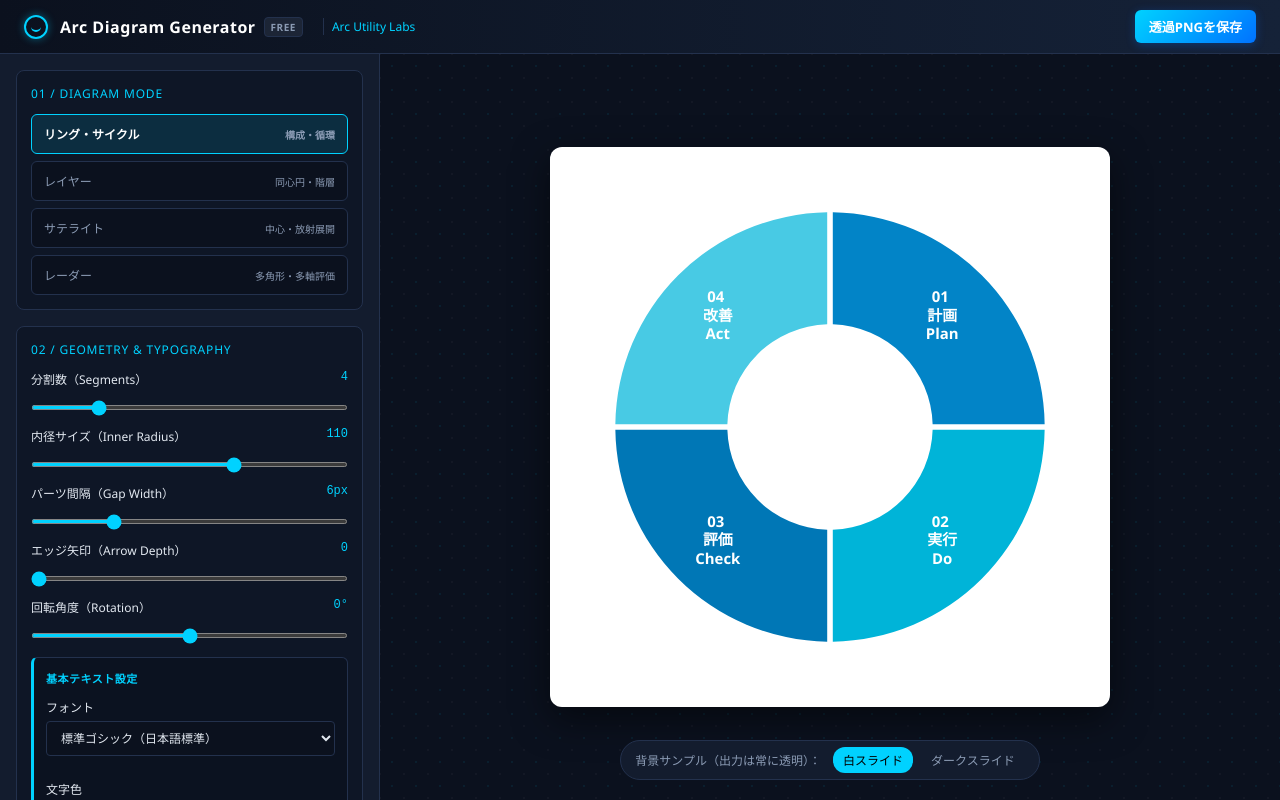
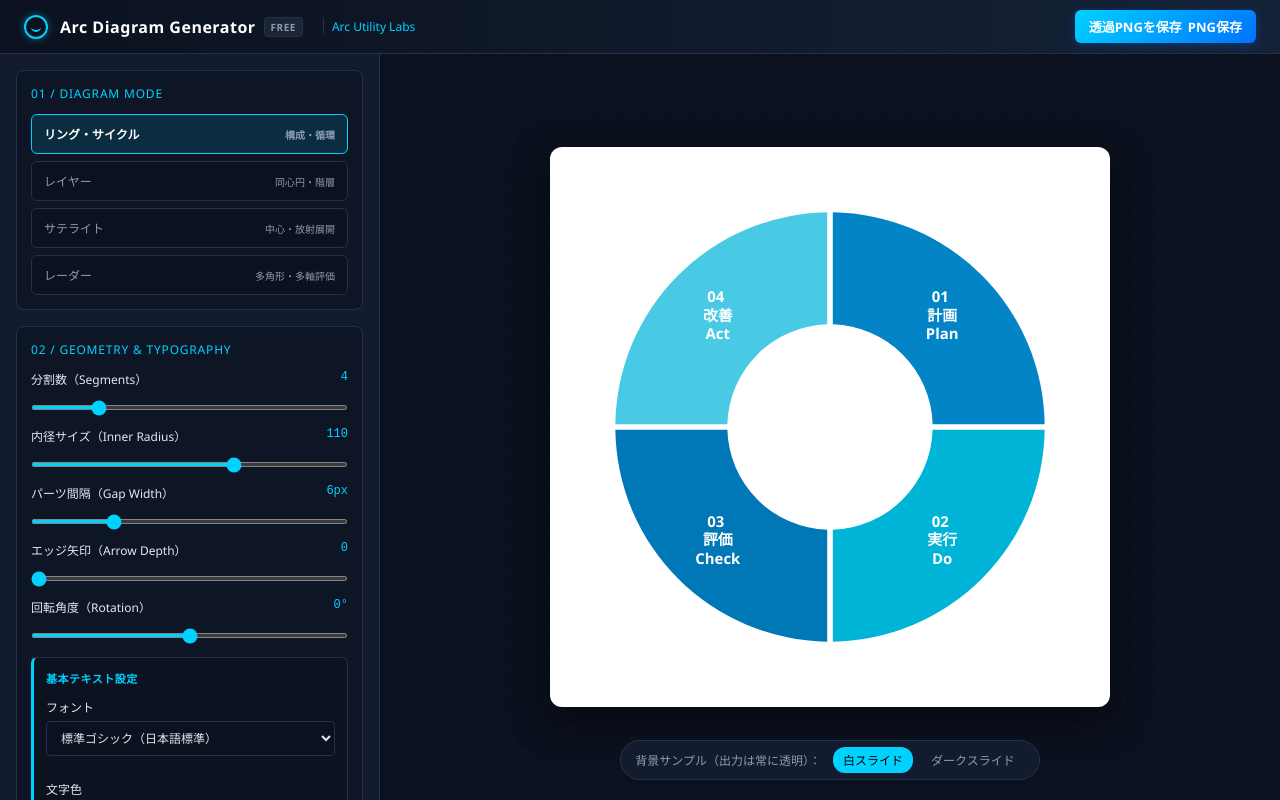
Before and after one commit to arcutilitylabs/app, a plain HTML site: page diagram-standard/index.html in a window 1280 px wide. Drawn offline with Linux system fonts and the light colour scheme.

Commit message:
Enhance download button with text options
Updated the download button to include both full and short text options.

```diff
--- a/diagram-standard/index.html
+++ b/diagram-standard/index.html
@@ -577,7 +577,10 @@
     <span class="brand-sub">Arc Utility Labs</span>
   </div>
   <div class="export-group">
-    <button class="btn btn-primary" onclick="downloadPNG()">透過PNGを保存</button>
+    <button class="btn btn-primary" onclick="downloadPNG()">
+      <span class="btn-text-full">透過PNGを保存</span>
+      <span class="btn-text-short">PNG保存</span>
+    </button>
   </div>
 </header>
 
```
